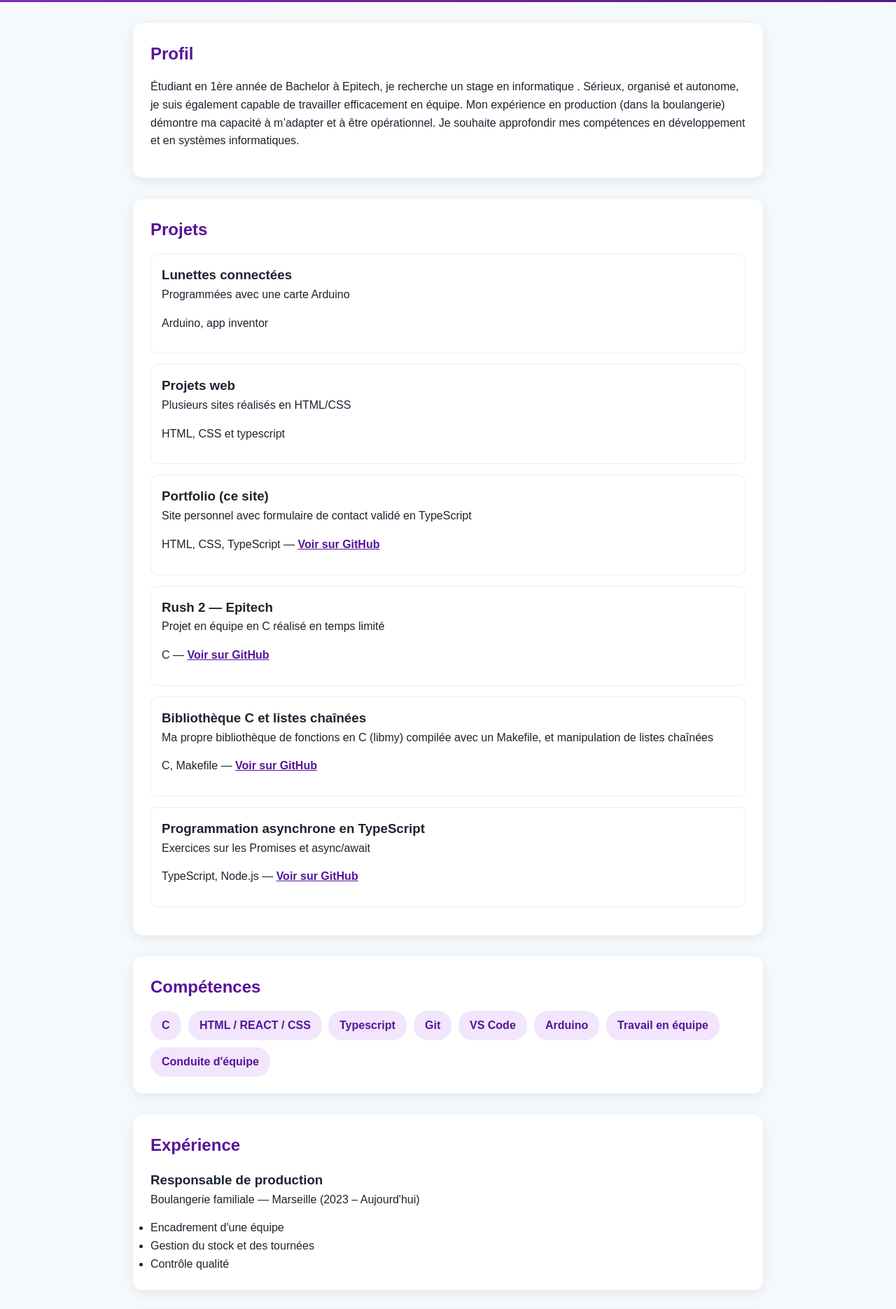
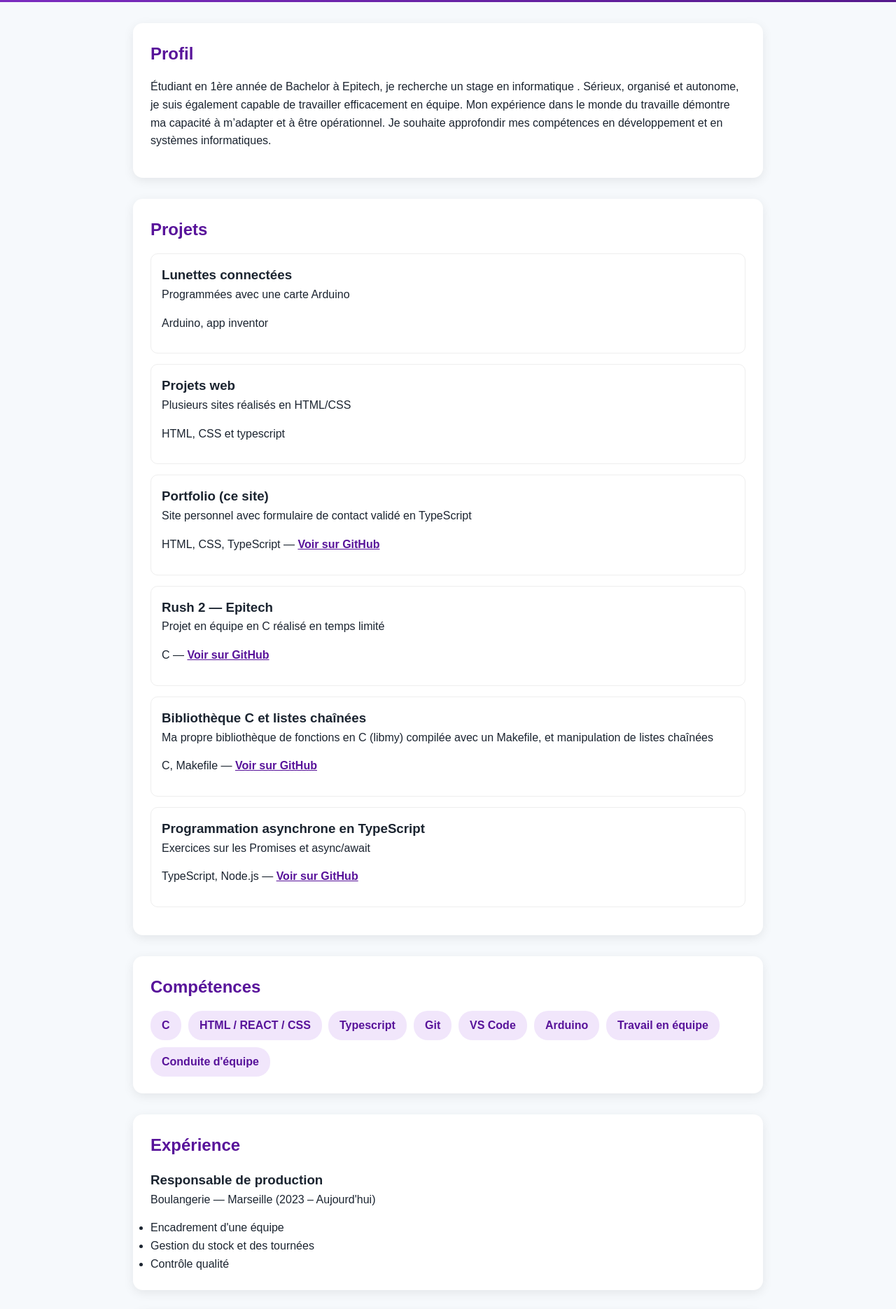
Before and after one commit to benlarbij/porfolio-Jibril-Benlarbi, a website: page index.html in a window 1280 px wide. Shown: the part 797-2667 px from the top of the page at 70% size. Drawn offline with Linux system fonts and the light colour scheme.

Commit message:
Profil et expérience : texte mis à jour

```diff
--- a/index.html
+++ b/index.html
@@ -42,7 +42,7 @@
 
 <section id="profil">
   <h2>Profil</h2>
-  <p>Étudiant en 1ère année de Bachelor à Epitech, je recherche un stage en informatique . Sérieux, organisé et autonome, je suis également capable de travailler efficacement en équipe. Mon expérience en production (dans la boulangerie) démontre ma capacité à m’adapter et à être opérationnel. Je souhaite approfondir mes compétences en développement et en systèmes informatiques.</p>
+  <p>Étudiant en 1ère année de Bachelor à Epitech, je recherche un stage en informatique . Sérieux, organisé et autonome, je suis également capable de travailler efficacement en équipe. Mon expérience dans le monde du travaille  démontre ma capacité à m’adapter et à être opérationnel. Je souhaite approfondir mes compétences en développement et en systèmes informatiques.</p>
 </section>
 
 <section id="projets">
@@ -97,7 +97,7 @@
 <section id="experience">
   <h2>Expérience</h2>
   <h3>Responsable de production</h3>
-  <p>Boulangerie familiale — Marseille (2023 – Aujourd'hui)</p>
+  <p>Boulangerie — Marseille (2023 – Aujourd'hui)</p>
   <ul>
     <li>Encadrement d'une équipe</li>
     <li>Gestion du stock et des tournées</li>
```
